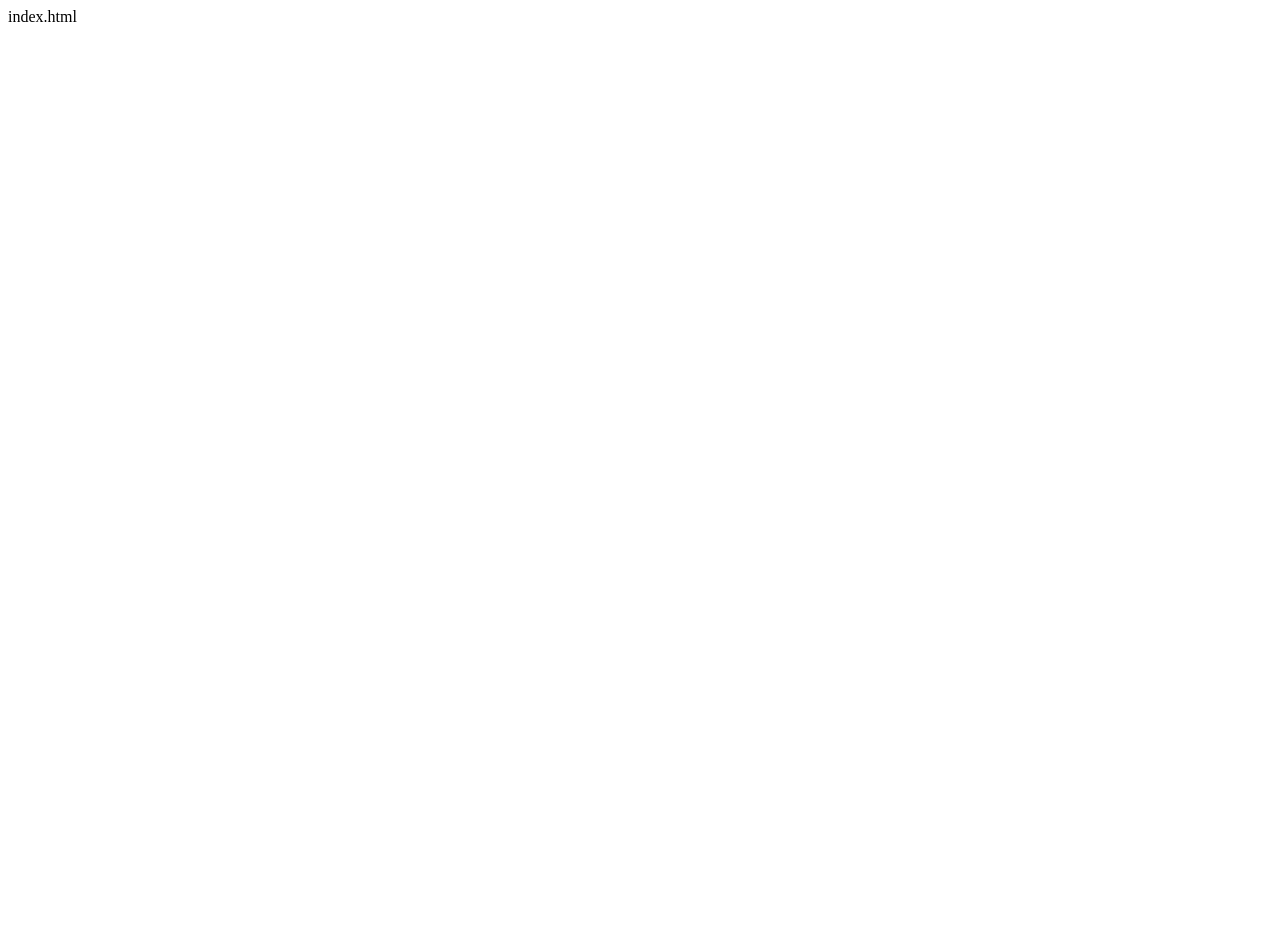
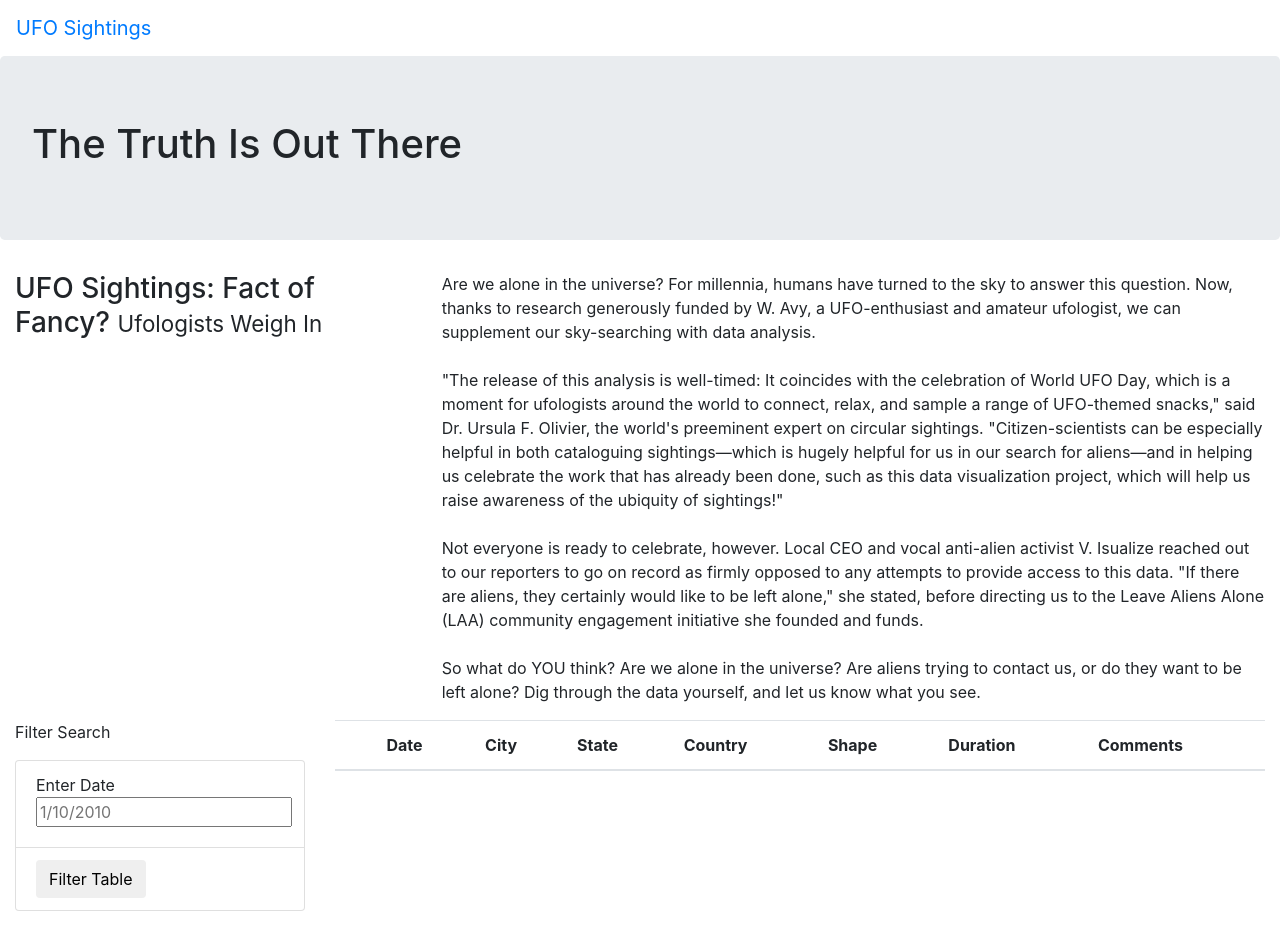
Before and after one commit to CharityThuku/UFOs, a plain HTML site: page index.html in a window 1280 px wide. Before the commit the page ends 800 px from the top, so only its background shows below. Drawn offline with nearby package versions, Linux system fonts and the light colour scheme.

Commit message:
HTML page

```diff
--- a/index.html
+++ b/index.html
@@ -1 +1,80 @@
-index.html
+<!DOCTYPE html>
+<html lang="en">
+<head>
+    <meta charset="UTF-8">
+    <meta http-equiv="X-UA-Compatible" content="IE=edge">
+    <meta name="viewport" content="width=device-width, initial-scale=1.0">
+    <title>UFO Finder</title>
+    <link
+      rel="stylesheet"
+      href="https://maxcdn.bootstrapcdn.com/bootstrap/4.0.0/css/bootstrap.min.css"
+      integrity="sha384-Gn5384xqQ1aoWXA+058RXPxPg6fy4IWvTNh0E263XmFcJlSAwiGgFAW/dAiS6JXm"
+      crossorigin="anonymous"
+    />
+    <link rel="stylesheet" href="static/css/style.css">
+</head>
+<body>
+    <div class="wrapper">
+        <nav class="navbar navbar-expand-lg">
+            <a class="navbar-brand" href="index.html">UFO Sightings</a>
+        </nav>
+    </div>
+    <div class="jumbotron">
+        <h1>The Truth Is Out There</h1>
+    </div>
+    <div class="container-fluid">
+        <div class="row">
+            <div class="col-md-4">
+                <h3>UFO Sightings: Fact of Fancy? <small>Ufologists Weigh In</small></h3>
+            </div>
+            <div class="col-md-8">
+                <p>
+                    Are we alone in the universe? For millennia, humans have turned to the sky to answer this question. Now, thanks to research generously funded by W. Avy, a UFO-enthusiast and amateur ufologist, we can supplement our sky-searching with data analysis.<br><br>"The release of this analysis is well-timed: It coincides with the celebration of World UFO Day, which is a moment for ufologists around the world to connect, relax, and sample a range of UFO-themed snacks," said Dr. Ursula F. Olivier, the world's preeminent expert on circular sightings. "Citizen-scientists can be especially helpful in both cataloguing sightings—which is hugely helpful for us in our search for aliens—and in helping us celebrate the work that has already been done, such as this data visualization project, which will help us raise awareness of the ubiquity of sightings!"<br><br>Not everyone is ready to celebrate, however. Local CEO and vocal anti-alien activist V. Isualize reached out to our reporters to go on record as firmly opposed to any attempts to provide access to this data. "If there are aliens, they certainly would like to be left alone," she stated, before directing us to the Leave Aliens Alone (LAA) community engagement initiative she founded and funds.<br><br>So what do YOU think? Are we alone in the universe? Are aliens trying to contact us, or do they want to be left alone? Dig through the data yourself, and let us know what you see.
+
+
+                  </p>
+            </div>
+        </div>
+    </div>
+    <div class="container-fluid">
+        <div class="row">
+            <div class="col-md-3">
+                <form>
+                    <p>Filter Search
+                        <ul class="list-group">
+                            <li class="list-group-item">
+                                <label for="date">Enter Date
+                                    <input type="text" placeholder="1/10/2010" id="datetime" />
+                                </label>
+                            </li>
+                            <li class="list-group-item">
+                                <button id="filter-btn" type="button" class="btn btn-default">Filter Table</button>
+                            </li>
+                        </ul>
+                    </p>
+                </form>
+
+            </div>
+            <div class="col-md-9">
+                <table class="table table-striped">
+                    <thead>
+                      <tr>
+                        <th>
+                            <th>Date</th>
+                            <th>City</th>
+                            <th>State</th>
+                            <th>Country</th>
+                            <th>Shape</th>
+                            <th>Duration</th>
+                            <th>Comments</th>
+                        </th>
+                      </tr>
+                    </thead>
+                    <tbody></tbody>
+                  </table>
+            </div>
+        </div>
+    </div>
+
+</body>
+</html>
```
